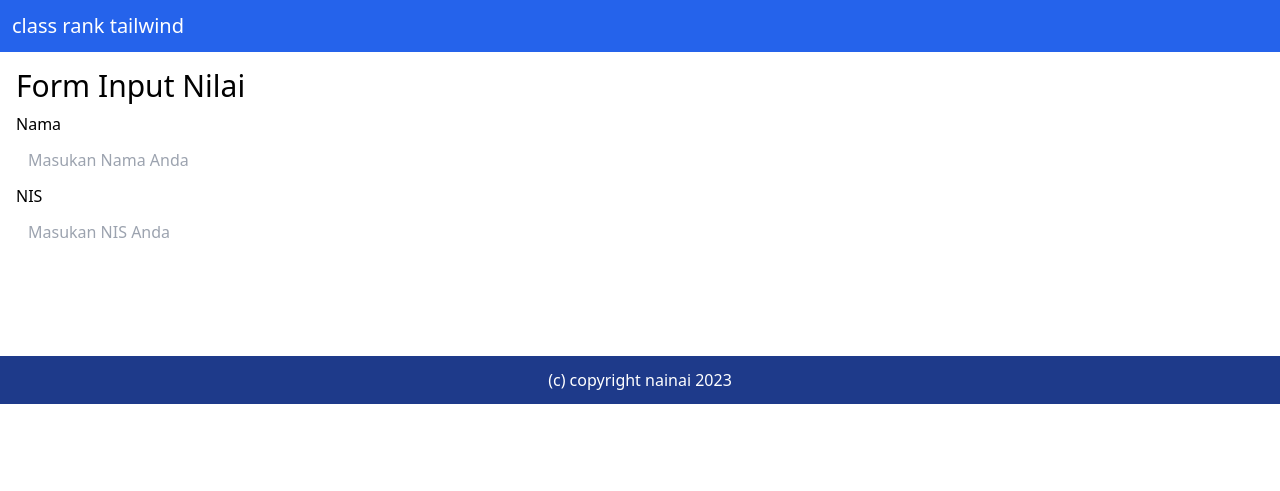
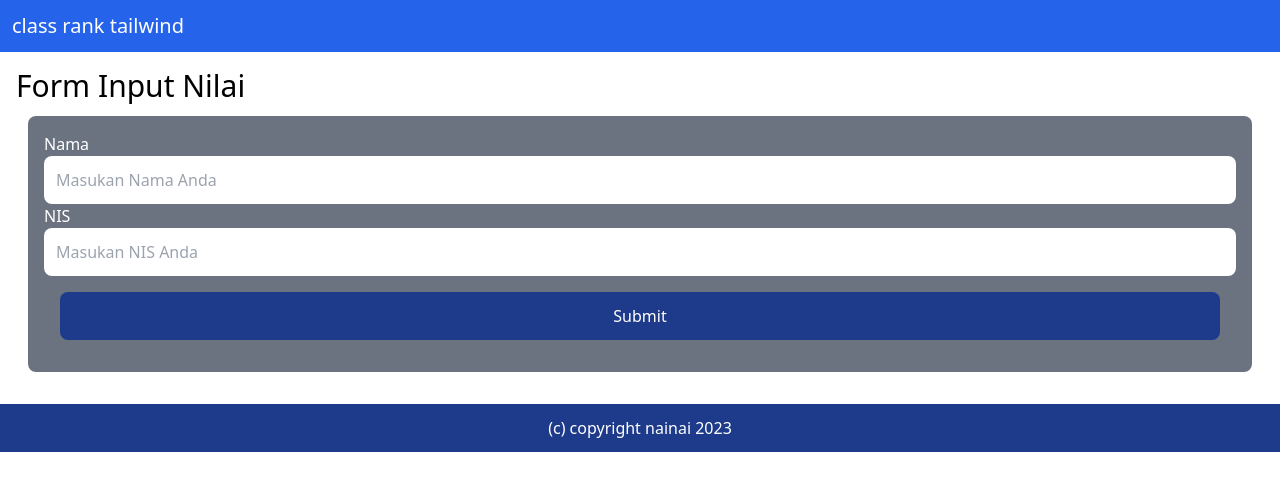
Before and after one commit to putrinailah/tugastailwind_crud, a PHP site: page /edit.php?id=1 in a window 1280 px wide. Shown: the top 491 px of the page. Run offline with PHP 8.4, Linux system fonts and the light colour scheme; data that the repository does not hold is empty; some libraries are stand-ins or nearby versions.

Commit message:
edit.php

```diff
--- a/tugas_tailwind/edit.php
+++ b/tugas_tailwind/edit.php
@@ -21,19 +21,19 @@ if(isset($_POST['submit'])){
 <?php include('./layouts/header.php');?>
 
 <!-- content -->
-            <div class="bg-grey-200 rounded-xl p-4">
+           <div class="bg-grey-200 rounded-xl p-4">
                 <h1 class="text-3xl mb-2">Form Input Nilai</h1>
                 <form action="" method="post">
-                    <div class="mb-3">
-                        <label for="nama">Nama</label>
-                        <input value="<?= $student['name']?>" type="text" class="rounded-xl p-3 block w-full" name="name" id="nama" placeholder="Masukan Nama Anda">
-                        <label for="nis">NIS</label>
-                        <input value="<?= $student['nis']?>" class="rounded-xl p-3 block w-full" type="number" name="nis" id="nis" placeholder="Masukan NIS Anda">
+                    <div class="mb-3 bg-gray-500 rounded-lg p-4 m-3">
+                        <label for="nama" class="text-white">Nama</label>
+                        <input value="<?= $student['name']?>" type="text" class="rounded-lg p-3 block w-full" name="name" id="nama" placeholder="Masukan Nama Anda">
+                        <label for="nis" class="text-white">NIS</label>
+                        <input value="<?= $student['nis']?>" class="rounded-lg p-3 block w-full" type="number" name="nis" id="nis" placeholder="Masukan NIS Anda">
                         <input type="hidden" name="id" value="<?= $student['id']?>">
+                        <div class="grid gap-2">
+                    <button name="submit" class="bg-blue-900 hover:bg-blue-700 p-3 m-4 rounded-lg text-white" type="submit">Submit</button>
+                        </div>
                     </div>
-                    <div class="grid gap-2">
-                    <button name="submit" class="bg-grey-600 hover:bg-grey-800 p-4 rounded-xl text-white" type="submit">Submit</button>
-                </div>
                 </form>
             </div>
 <?php include('./layouts/footer.php');?>
```
